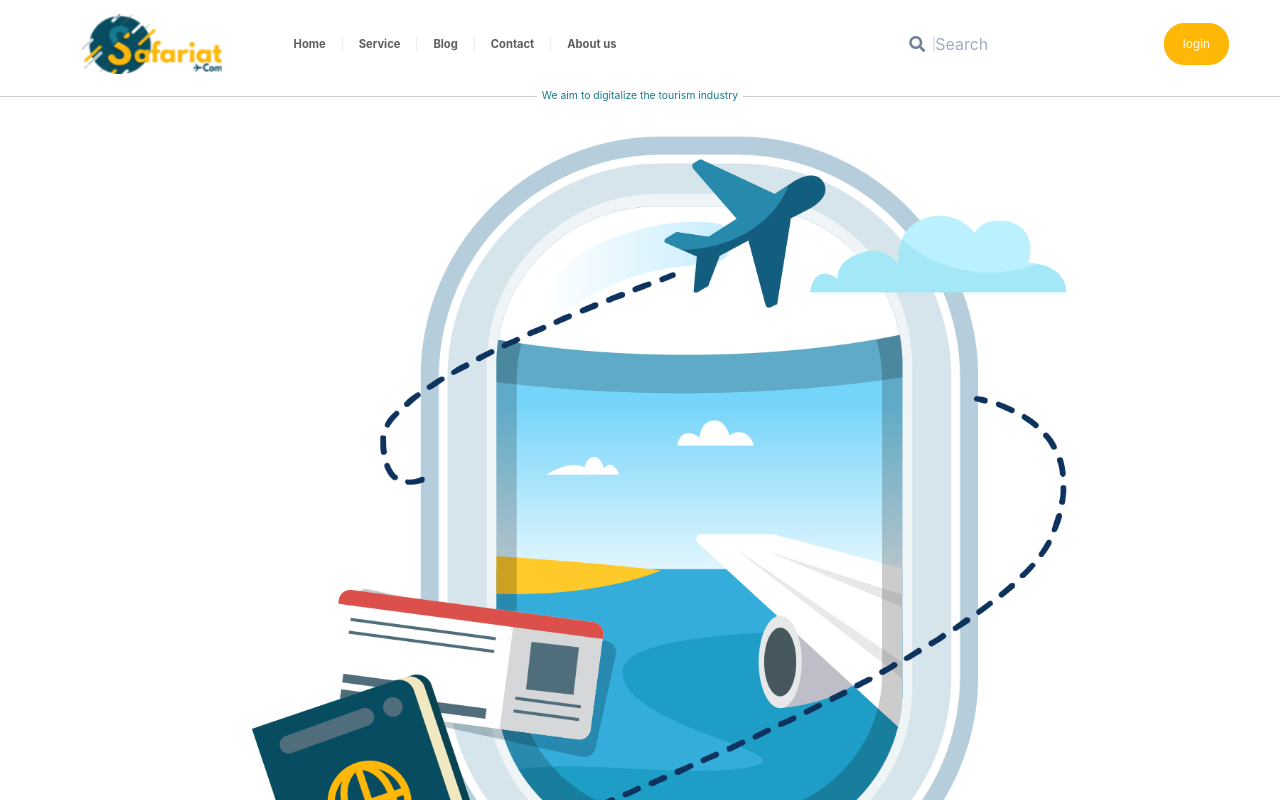
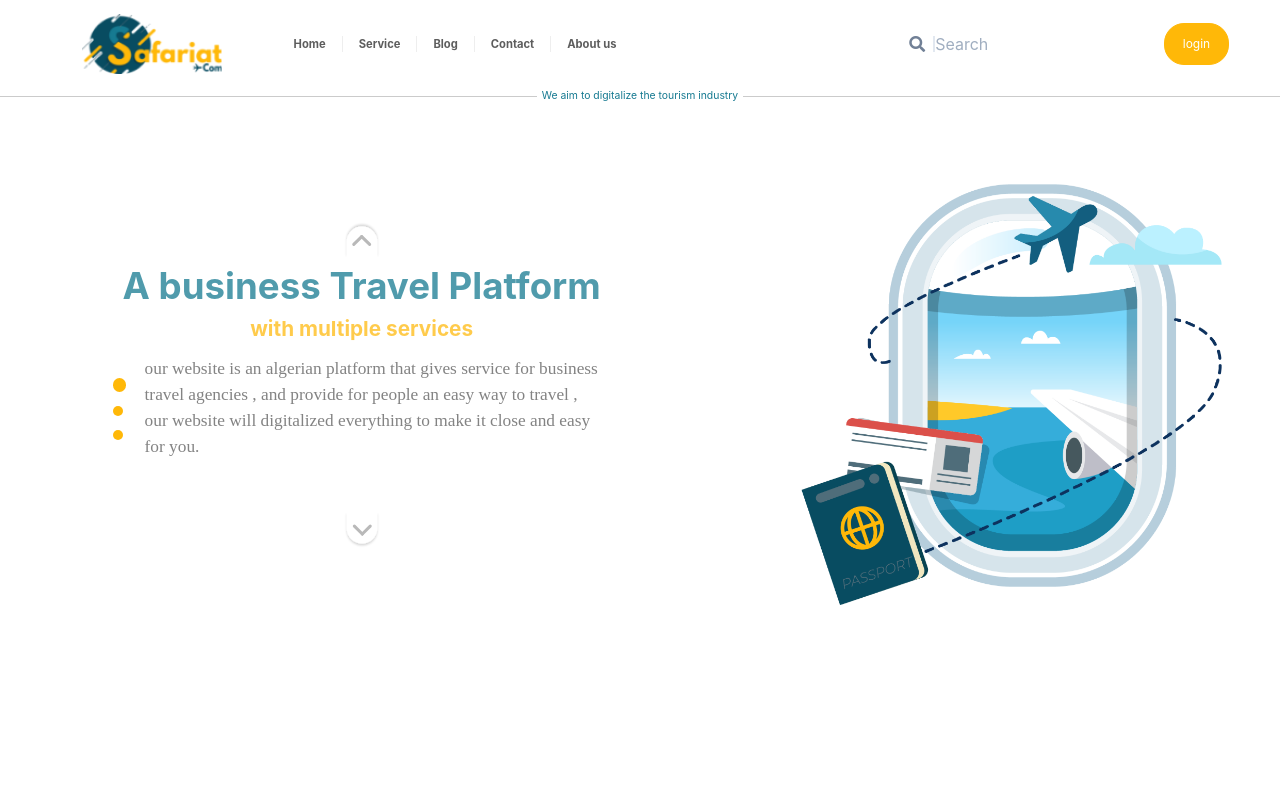
Before and after one commit to oussamabng/safariatComAdmin, a React (Create React App) app: page / in a window 1280 px wide. Shown: the top 800 px of the page. Built offline with nearby package versions, Linux system fonts and the light colour scheme.

Commit message:
almost done with HeroSection , need some touches and buttons

```diff
--- a/src/components/HeroSection/Hero.jsx
+++ b/src/components/HeroSection/Hero.jsx
@@ -28,8 +28,9 @@ const Container = styled.div`
   // background-color: #ffffff;
   margin: 0 auto;
   position: relative;
+
   .rightCloud {
-    position: fixed;
+    position: absolute;
     // bottom: 47%;
     // left: 40%;
     transform: translate(42%, -23%);
@@ -37,6 +38,12 @@ const Container = styled.div`
     opacity: 0.31;
   }
 
-  // Experiment
-  font-size: calc(10px + (19 - 10) * ((100vw - 360px) / (1920 - 360)));
+  @media (min-width: 768px) {
+    flex-direction: row-reverse;
+    justify-content: space-around;
+  }
+
+  @media (min-width: 1366px) {
+    max-width: 1920px;
+  }
 `;
--- a/src/components/HeroSection/components/Carousel.jsx
+++ b/src/components/HeroSection/components/Carousel.jsx
@@ -30,11 +30,13 @@ const Carousel = props => {
 
   return (
     <Container>
-      <a className="arrow" onClick={next} href="#">
+      <a className="arrow" onClick={next}>
         <img className="TopArrow " src="TopArrow.svg" alt="top arrow" />
       </a>
 
-      <h3 className="title">{text[index].title}</h3>
+      <h3 className={`title ${index === 0 ? "" : "titleLeft"}`}>
+        {text[index].title}
+      </h3>
       <h5 className="subTitle"> {text[index].subTitle} </h5>
 
       <div className="carouselContent">
@@ -45,7 +47,7 @@ const Carousel = props => {
         </div>
         <p
           className={`text font-montserrat  ${
-            index === 0 ? "textFull" : "textHalf"
+            index === 0 ? "textFull" : index === 1 ? "textMen" : "textWomen"
           } `}
         >
           {text[index].text}
@@ -61,7 +63,7 @@ const Carousel = props => {
         </div>
       </div>
 
-      <a className="arrow" onClick={prev} href="#">
+      <a className="arrow" onClick={prev}>
         <img className="DownArrow " src="DownArrow.svg" alt="top arrow" />
       </a>
 
@@ -93,8 +95,27 @@ const Container = styled.div`
     justify-content: flex-start;
     align-item: center;
     position: relative;
+    padding-left: 2.1rem;
 
-    padding-left: 2.1rem;
+    max-width: 22.875rem;
+
+    @media (min-width: 768px) {
+      flex: 1 1 auto;
+
+      max-width: calc(380px + (500 - 380) * ((100vw - 768px) / (1024 - 768)));
+    }
+
+    @media (min-width: 1024px) {
+      flex: 1 1 auto;
+      max-width: calc(500px + (630 - 500) * ((100vw - 1024px) / (1336 - 1024)));
+      padding-left: 3.4rem;
+    }
+
+    @media (min-width: 1336px) {
+      flex: 1 1 auto;
+      max-width: calc(627px + (750 - 627) * ((100vw - 1366px) / (1920 - 1366)));
+      padding-left: 3.4rem;
+    }
   }
 
   //Carousel Content text
@@ -104,6 +125,16 @@ const Container = styled.div`
     color: #167a91;
     font-weight: bold;
     opacity: 0.75;
+
+    @media (min-width: 768px) {
+      font-size: calc(26px + (50 - 26) * ((100vw - 768px) / (1920 - 768)));
+    }
+  }
+
+  .titleLeft {
+    @media (min-width: 768px) {
+      width: 73%;
+    }
   }
 
   .subTitle {
@@ -111,24 +142,61 @@ const Container = styled.div`
     color: #ffb808;
     font-weight: bold;
     opacity: 0.72;
+
+    @media (min-width: 768px) {
+      font-size: calc(15px + (28 - 15) * ((100vw - 768px) / (1920 - 768)));
+    }
   }
 
   .text {
     font-weight: 400;
     font-size: 0.75rem;
-    flex-basis: 14.8rem;
+    // font-size: calc(0.75rem + (24 - 0.75) * ((100vw - 360px) / (1920 - 360)));
+
     z-index: 1;
     margin-left: 1.15rem;
     color: #838383;
     margin-top: 0.75rem;
+
+    @media (min-width: 1024px) {
+      font-size: calc(12px + (24 - 12) * ((100vw - 768px) / (1920 - 768)));
+    }
   }
 
   .textFull {
     flex-basis: 13rem;
+
+    @media (min-width: 768px) {
+      flex-basis: calc(208px + (768 - 208) * ((100vw - 768px) / (1920 - 768)));
+    }
   }
 
-  .textHalf {
+  .textWomen {
     flex-basis: 10rem;
+
+    @media (min-width: 768px) {
+      flex-basis: calc(166px + (270 - 166) * ((100vw - 768px) / (1024 - 768)));
+    }
+
+    @media (min-width: 1024px) {
+      flex-basis: calc(
+        270px + (500 - 270) * ((100vw - 1024px) / (1920 - 1024))
+      );
+    }
+  }
+
+  .textMen {
+    flex-basis: 10rem;
+
+    @media (min-width: 768px) {
+      flex-basis: calc(166px + (250 - 166) * ((100vw - 768px) / (1024 - 768)));
+    }
+
+    @media (min-width: 1024px) {
+      flex-basis: calc(
+        250px + (500 - 250) * ((100vw - 1024px) / (1920 - 1024))
+      );
+    }
   }
 
   // Carousel Content Images
@@ -138,18 +206,26 @@ const Container = styled.div`
   }
 
   .women {
-    flex-basis: 7.25rem;
-    height: 10.4rem;
-    top: 0;
+    // flex-basis: 4.25rem;
+    height: 7.5rem;
+    top: 50;
     z-index: 0;
     margin-right: 4rem;
+
+    @media (min-width: 768px) {
+      height: calc(120px + (220 - 120) * ((100vw - 768px) / (1920 - 768)));
+    }
   }
 
   .men {
-    flex-basis: 7.25rem;
-    height: 10.4rem;
-    transform: translateY(-25%);
+    // flex-basis: 7.25rem;
+    height: 9.4rem;
+    transform: translateY(-23%);
     z-index: 0;
+
+    @media (min-width: 768px) {
+      height: calc(150px + (315 - 150) * ((100vw - 768px) / (1920 - 768)));
+    }
   }
 
   // ---------------------------------------
@@ -167,9 +243,11 @@ const Container = styled.div`
   }
 
   // Styling Dot
+
   .dots {
     align-self: center;
   }
+
   .dot {
     display: block;
     height: 0.625rem;
--- a/src/components/HeroSection/components/PlaneImg.jsx
+++ b/src/components/HeroSection/components/PlaneImg.jsx
@@ -10,12 +10,12 @@ const clientWidth = document.querySelector("html").clientWidth;
 const PlaneImg = () => {
   return (
     <Container>
-      {clientWidth <= 1024 ? (
-        <img src={small} alt="plane image" />
+      {clientWidth <= 767 ? (
+        <img src={small} className="imgSmall" alt="plane image" />
       ) : clientWidth < 1920 ? (
-        <img src={medium} alt="plane image" />
+        <img src={medium} className="imgMedium" alt="plane image" />
       ) : (
-        <img src={large} alt="plane image" />
+        <img src={large} className="imgLarge" alt="plane image" />
       )}
     </Container>
   );
@@ -25,4 +25,17 @@ export default PlaneImg;
 
 const Container = styled.div`
   padding-top: 2rem;
+
+  @media (min-width: 768px) and (max-width: 1023px) {
+    max-width: 300px;
+  }
+
+  @media (min-width: 1024px) and (max-width: 1366px) {
+    max-width: 440px;
+    margin-top: 3rem;
+  }
+
+  @media (min-width: 1367px) and (max-width: 1920px) {
+    max-width: 820px;
+  }
 `;
--- a/src/styles/global.css
+++ b/src/styles/global.css
@@ -1,6 +1,7 @@
 * {
   box-sizing: border-box;
 }
+
 /* Background colors styles */
 .bg-gray {
   background: #f5f5f5;
```
